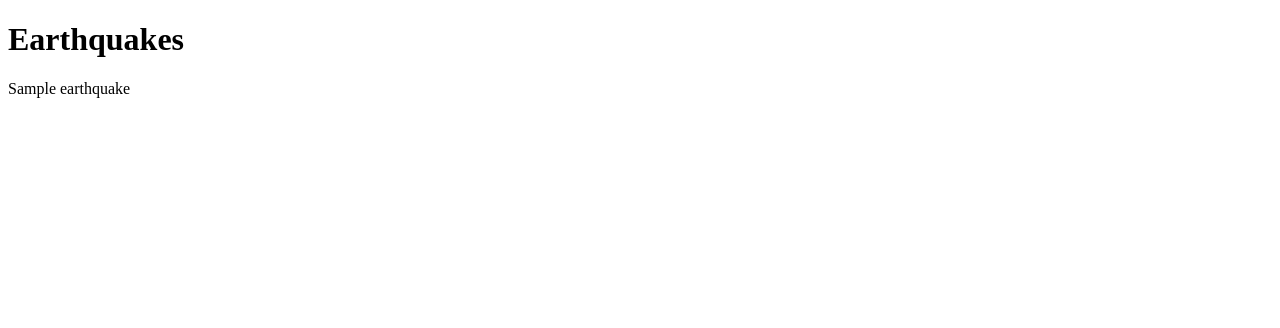
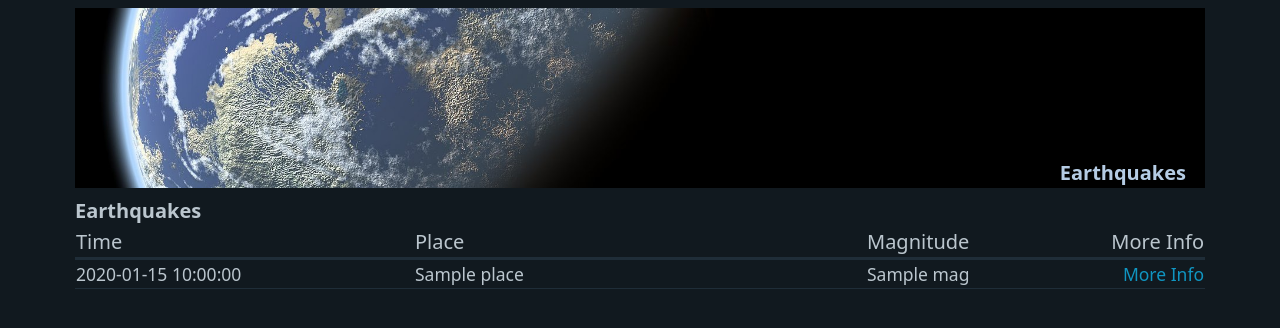
Before and after one commit to Costa365/Earthquakes, a Flask app: template frontend/templates/main.html in a window 1280 px wide. Shown: the top 328 px of the page. Run offline with Flask 2, Linux system fonts and the light colour scheme; the template is opened without the code that fills it: most values are stand-ins (such as "Sample title", 1, 10 or a date in 2020).

Commit message:
Improved styling of frontend

```diff
--- a/frontend/app.py
+++ b/frontend/app.py
@@ -21,7 +21,7 @@ def events():
                 msg = eval(str(message['data']))
                 try:
                     print(msg.get('place', 'Not Set'))
-                    earthquakes.append(msg)
+                    earthquakes.insert(0,msg)
                 except Exception as e:
                     print(e)
     except Exception as e:
--- /dev/null
+++ b/frontend/static/styles/styles.css
@@ -0,0 +1,48 @@
+label {
+  font-weight:bold
+}
+
+.container {
+  position: relative;
+}
+
+.bottom-right {
+  position: absolute;
+  bottom: 8px;
+  right: 16px;
+  color: rgb(181, 204, 228);
+  font-size: 20px;
+  font-weight: bold;
+  margin-right: 3px;
+}
+
+.banner {
+  margin-top: 8px;
+  margin-bottom: 8px;
+}
+
+.results-date {
+  font-style: italic;
+  font-size: 4;
+}
+
+table.fixed {
+  table-layout:fixed;
+}
+
+table.fixed td {
+  overflow: hidden;
+}
+
+:root {
+  --spacing: 1px;
+}
+
+select {
+  height: 40px;
+  padding: .25rem 1.75rem .25rem .5rem;
+}
+
+.right-align {
+  text-align:right;
+}
--- a/frontend/templates/main.html
+++ b/frontend/templates/main.html
@@ -1,19 +1,48 @@
 <!DOCTYPE HTML>
-<html>
+<html data-theme="dark">
   <head>
     <meta charset="utf-8">
     <meta name="viewport" content="width=device-width, initial-scale=1">
+    <link rel="shortcut icon" href="https://picocss.com/favicon.ico">
+    <meta name="description" content="Recent Earthquakes around the world">
+    <link rel="stylesheet" href="https://unpkg.com/@picocss/pico@latest/css/pico.min.css">
+    <link rel="stylesheet" type= "text/css" href= "{{ url_for('static',filename='styles/styles.css') }}">
+    <meta name="robots" content="index, nofollow">
     <title>Earthquakes</title>
-
   </head>
   <body>
-    <h1>Earthquakes</h1>
-    <div id="earthquakes">
+    <div class="container">
+      <div class="container">
+        <img class="banner" src="/static/eq-banner.jpg" alt="banner">
+        <div class="bottom-right">Earthquakes</div>
+      </div>
 
-    {% for eq in earthquakes %}
-    <p>{{ eq }}</p>
-    {% endfor %}
+      <label for="EQs">Earthquakes</label>
+      <table id = "EQs">
+        <col width="30%" />
+        <col width="40%" />
+        <col width="10%" />
+        <col width="20%" />
+        <thead>
+          <tr>
+            <th scope="col">Time</th>
+            <th scope="col">Place</th>
+            <th scope="col">Magnitude</th>
+            <th class="right-align" scope="col">More Info</th>
+          </tr>
+        </thead>
+        <tbody>
+          {% for eq in earthquakes %}
+            <tr>
+              <td>{{eq["time"]}}</td>
+              <td>{{eq["place"]}}</td>
+              <td>{{eq["mag"]}}</td>
+              <td class="right-align"><a href="{{eq['link']}}" target="_blank">More Info</a></td>
+            </tr>
+          {% endfor %}
+        </tbody>
+      </table>
+
     </div>
-
   </body>
 </html>
```
Also changed, not shown: frontend/static/eq-banner.jpg (added).
